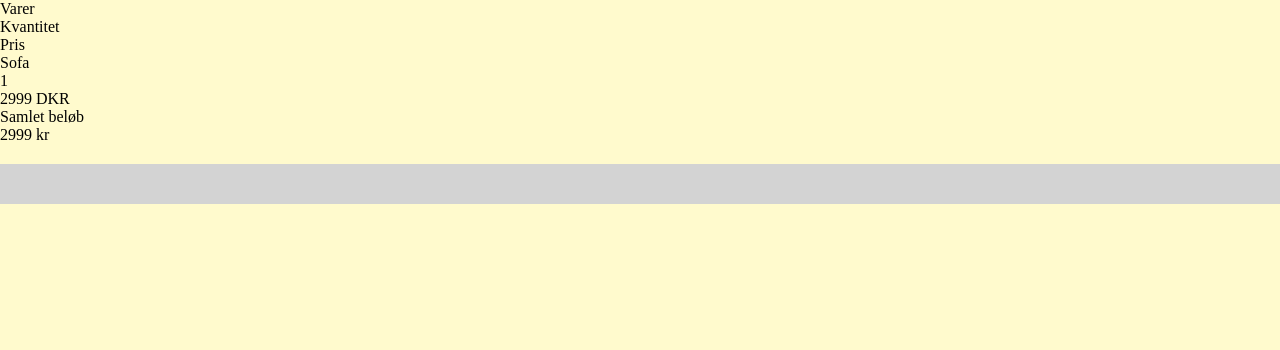
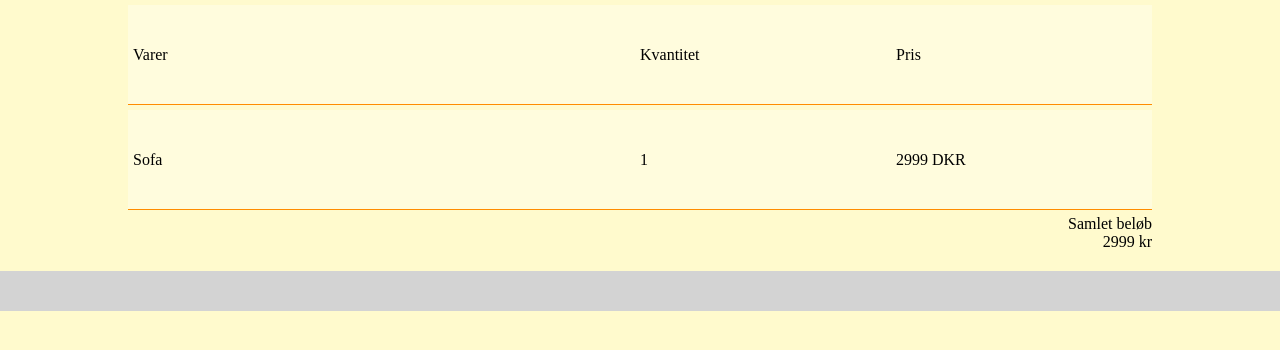
Before and after one commit to Fleexie/webshop_eksamen, a plain HTML site: page kurv.html in a window 1280 px wide. Drawn offline with Linux system fonts and the light colour scheme.

Commit message:
kurv styling

```diff
--- a/css/styles.css
+++ b/css/styles.css
@@ -164,6 +164,34 @@ form label{
     background-color: #ffc000;
 }
 
+.kurv-hl-container, .kurv-item-container{
+    width: 80%;
+    margin: 5px auto;
+    display: flex;
+    align-items: center;
+    height: 100px;
+    background-color: rgba(255,253,231,0.64);
+    border-bottom: darkorange solid 1px;
+}
+.item-hl, .item-name{
+    width: 50%;
+    padding-left: 5px;
+}
+.quantity-hl, .item-quantity{
+    width: 25%;
+}
+.price-hl, .item-price{
+    width: 25%;
+}
+.total-container{
+    width: 80%;
+    margin: 5px auto;
+    display: flex;
+    flex-direction: column;
+    align-items: flex-end;
+
+}
+
 @media screen and (min-width: 768px) {
     /* Alt der ændres i tablet stående fra mobil */
 
```
